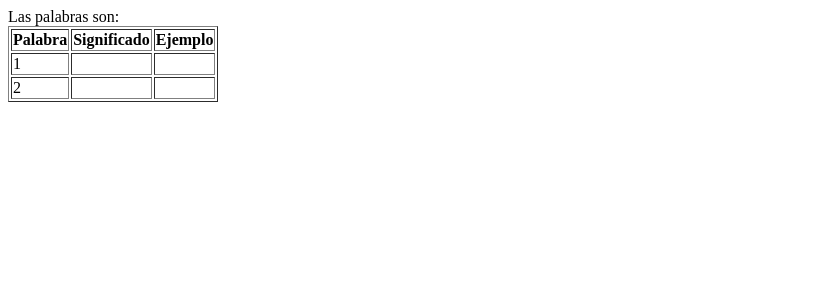
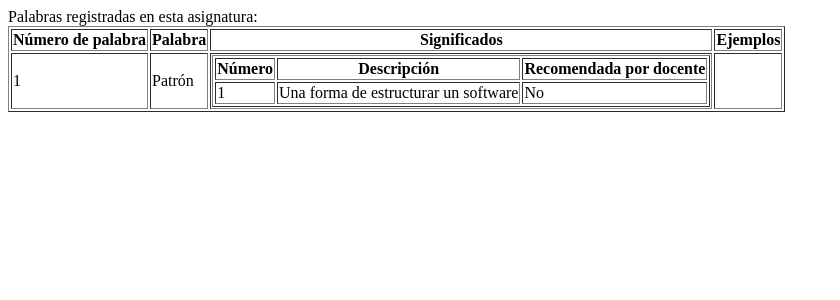
Before and after one commit to M-Aranda/Arquitectura30, a PHP site: page /View/index_palabras.php in a window 1280 px wide. Shown: the top 300 px of the page, without its empty margins (0-840 px from the left). Run offline with PHP 8.4, Linux system fonts and the light colour scheme; data comes from the database, SQL or seed files in the repository.

Commit message:
Avances en la creación de la tabla de palabras

```diff
--- a/Model/DAO/DAO_Palabra.php
+++ b/Model/DAO/DAO_Palabra.php
@@ -90,4 +90,26 @@ class DAO_Palabra extends Conexion implements DAO{
         return $obj;
     }
 
+
+
+        public function buscarPalabrasPorFkUsuarioYFkAsignatura($fk_usuario, $fk_asignatura) {
+
+        $this->c->conectar();
+        $query="SELECT palabra.id, palabra.nombre, palabra.sigla FROM Palabra, Asignatura_Usuario, Palabra_Asignatura_Usuario
+        WHERE Asignatura_Usuario.fk_usuario = ".$fk_usuario." AND Palabra_Asignatura_Usuario.fk_asignatura_usuario=".$fk_asignatura.";";
+        $listado= array();
+        $rs = $this->c->ejecutar($query);
+        while($reg = $rs->fetch_array()){
+             $obj= new Palabra();
+             $obj->setId($reg[0]);
+             $obj->setNombre($reg[1]);
+             $obj->setSigla($reg[2]);
+
+             $listado[]=$obj;
+         }
+         $this->c->desconectar();
+         return $listado;
+
+    }
+
 }
--- a/Model/DAO/DAO_Palabra_Asignatura.php
+++ b/Model/DAO/DAO_Palabra_Asignatura.php
@@ -80,7 +80,7 @@ class DAO_Palabra_Asignatura extends Conexion implements DAO {
 
     public function findById($id){
         $this->c->conectar();
-        $query="SELECT * FROM Palabra_Asignatura WHERE id= ".$id.";";
+        $query="SELECT * FROM Palabra_Asignatura_Usuario WHERE id= ".$id.";";
 
         $rs = $this->c->ejecutar($query);
         while($reg = $rs->fetch_array()){
--- a/Model/DAO/DAO_Significado.php
+++ b/Model/DAO/DAO_Significado.php
@@ -6,6 +6,8 @@ require_once("../Model/Significado.php");
 
 require_once("../Model/Palabra_Asignatura.php");
 require_once("../Model/DAO/DAO_Palabra_Asignatura.php");
+
+
 
 
 /**
@@ -96,4 +98,25 @@ class DAO_Significado extends Conexion implements DAO {
 
     }
 
+
+        public function buscarSignificadosAsociadoAIdDePalabra($idDePalabra) {
+        $this->c->conectar();
+        $query="SELECT * FROM Significado WHERE fk_palabra_asignatura_usuario=".$idDePalabra.";";
+        $listado= array();
+        $rs = $this->c->ejecutar($query);
+        while($reg = $rs->fetch_array()){
+             $obj= new Significado();
+             $obj->setId($reg[0]);
+             $obj->setDescripcion($reg[1]);
+             $obj->setDefinicionRecomendada($reg[2]);
+             $dap= new DAO_Palabra_Asignatura();
+             $obj->setPalabra_asignatura($dap->findById($reg[3]));
+
+             $listado[]=$obj;
+         }
+         $this->c->desconectar();
+         return $listado;
+
+    }
+
 }
--- a/View/index_palabras.php
+++ b/View/index_palabras.php
@@ -7,33 +7,69 @@
     <body>
         <?php
         require_once("../Model/DAO/DAO_Palabra.php");
+        require_once("../Model/DAO/DAO_Significado.php");
 
-        echo "Las palabras son:";
+        echo "Palabras registradas en esta asignatura:";
+        echo "<br>";
 
         $dp = new DAO_Palabra();
         ?>
 
 
-        <table border="1">
+        <table  border="1">
             <thead>
                 <tr>
+                    <th>Número de palabra</th>
                     <th>Palabra</th>
-                    <th>Significado</th>
-                    <th>Ejemplo</th>
+                    <th>Significados</th>
+                    <th>Ejemplos</th>
                 </tr>
             </thead>
             <tbody>
 
                 <?php
-    $palabras = $dp->read();
-    foreach ($palabras as $p) {?>
+                $ds = new DAO_Significado();
+                $palabras = $dp->buscarPalabrasPorFkUsuarioYFkAsignatura(1, 1);
+                foreach ($palabras as $p) {
+                    ?>
                     <tr>
-                    <td><?php echo $p->getId();?> </td>
-                    <td></td>
+
+                        <td><?php echo $p->getId(); ?> </td>
+                        <td><?php echo $p->getNombre(); ?> </td>
+                        <td><?php $significados = $ds->buscarSignificadosAsociadoAIdDePalabra($p->getId());
+                    ?>
+
+                            <table border="1">
+                                <thead>
+                                    <tr>
+                                        <th>Número</th>
+                                        <th>Descripción</th>
+                                        <th>Recomendada por docente</th>
+                                    </tr>
+                                </thead>
+                                <tbody>
+
+                                    <?php foreach ($significados as $s) { ?>
+                                        <tr>
+                                            <td><?php echo $s->getId(); ?></td>
+                                            <td> <?php echo $s->getDescripcion(); ?></td>
+                                            <td> <?php if($s->getDefinicionRecomendada()==true){
+                                                echo "Sí";
+                                            }else {
+                                                echo "No";
+                                            }?></td>
+                                        </tr>
+                                    <?php }
+                                    ?>
+
+                                </tbody>
+                            </table>
+
+
+                        </td>
                         <td></td>
                     </tr>
                     <?php
-
                 }
                 ?>
 
--- a/nbproject/project.xml
+++ b/nbproject/project.xml
@@ -9,6 +9,11 @@
             <word>aquí</word>
             <word>Contraseña</word>
             <word>Contraseñññññña</word>
+            <word>Descripción</word>
+            <word>Ejemplos</word>
+            <word>Número</word>
+            <word>palabra</word>
+            <word>Recomendada</word>
         </spellchecker-wordlist>
     </configuration>
 </project>
```
Also changed, not shown: Model/Script_parvulo.sql (+23 -21 lines), nbproject/private/private.xml (+5 -2 lines). Lines whose indentation alone changed are shown as unchanged.
